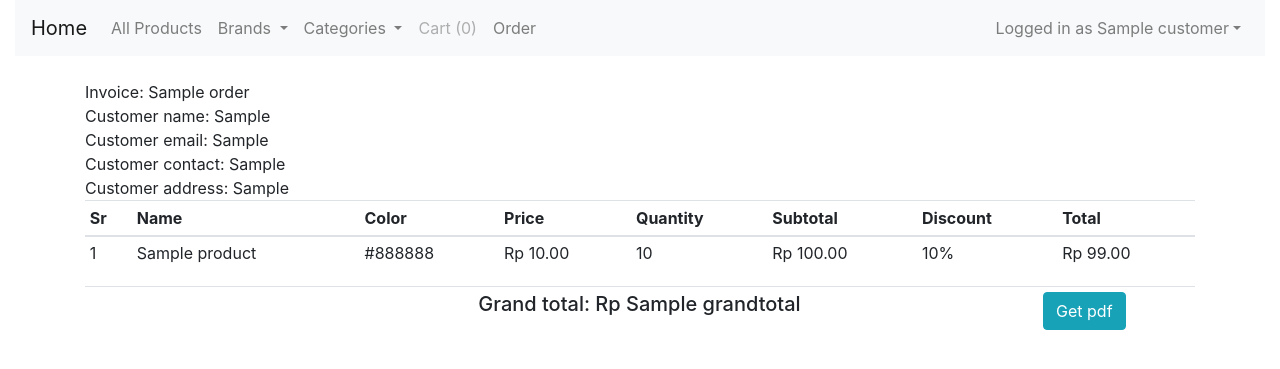
After one commit to nicholas-phandinata/Flask-ProjectShop, a Flask app: template shop/templates/customer/order.html in a window 1280 px wide. The commit adds this page. Shown: the top 369 px of the page. Run offline with Flask 2, Linux system fonts and the light colour scheme; the template is opened without the code that fills it: most values are stand-ins (such as "Sample title", 1, 10 or a date in 2020); some libraries are stand-ins or nearby versions.

Commit message:
Customer invoice print to pdf feature

```diff
--- /dev/null
+++ b/shop/templates/customer/order.html
@@ -0,0 +1,67 @@
+{% extends 'layout.html' %}
+{% block content %}
+{% include 'navbar.html' %}
+<div class="container mt-4">
+      {% include '_messages.html' %}
+      <div class="row">
+            <div class="col-md-12">
+                  Invoice: {{get_orders[1]}}
+                  <br>
+                  Customer name: {{customer_info[1]}}
+                  <br>
+                  Customer email: {{customer_info[3]}}
+                  <br>
+                  Customer contact: {{customer_info[5]}}
+                  <br>
+                  Customer address: {{customer_info[4]}}
+                  <br>
+                  <table class="table table-sm">
+                        <thead>
+                              <th>Sr</th>
+                              <th>Name</th>
+                              <th>Color</th>
+                              <th>Price</th>
+                              <th>Quantity</th>
+                              <th>Subtotal</th>
+                              <th>Discount</th>
+                              <th>Total</th>
+                        </thead>
+                        <tbody>
+                              {% for key, product in orders.items() %}
+                              {% set discount = (product.discount/100) * product.price|float %}
+                              {% set subtotal = product.quantity|int * product.price|float %}
+                              <tr>
+                                    <td>{{loop.index}}</td>
+                                    <td>{{product.name}}</td>
+                                    <td>{{product.color}}</td>
+                                    <td>Rp {{"{:,.2f}".format(product.price)}}</td>
+                                    <td>{{product.quantity}}</td>
+                                    <td>Rp {{"{:,.2f}".format(subtotal)}}</td>
+                                    {% if product.discount %}
+                                    <td>{{product.discount}}%</td>
+                                    {% else %}
+                                    <td></td>
+                                    {% endif %}
+                                    <td>Rp {{"{:,.2f}".format(subtotal - discount|round(1,'floor')) }}</td>
+                              </tr>
+                              {% endfor %}
+                        </tbody>
+                  </table>
+                  <table class="table table-sm">
+                        <tr>
+                              <td width="35%"></td>
+                              <td>
+                                    <h5>Grand total: Rp {{grandtotal}}</h3>
+                              </td>
+
+                              <td>
+                                    <form action="" method="post">
+                                          <button type="submit" class="btn btn-info"> Get pdf</button>
+                                    </form>
+                              </td>
+                        </tr>
+                  </table>
+            </div>
+      </div>
+</div>
+{% endblock content %}
--- a/shop/templates/navbar.html
+++ b/shop/templates/navbar.html
@@ -41,6 +41,14 @@
                         <li class="nav-item">
                               <a class="nav-link disabled" href="{{url_for('getCart')}}" tabindex="-1">Cart ({{session['Shoppingcart']|length}})</a>
                         </li>
+
+                        {% if customer is none %}
+                        <li></li>
+                        {% elif customer is not none %}
+                        <li class="nav-item">
+                              <a class="nav-link" href="{{url_for('orders')}}" tabindex="-1">Order</a>
+                        </li>
+                        {% endif %}
                   </ul>
                   <ul class="navbar-nav navbar-right">
                   <li class="nav-item">
```
Also changed, not shown: shop/customers/routes.py (+31 -17 lines), shop/templates/customer/pdf.html (added, +71 -0 lines).
